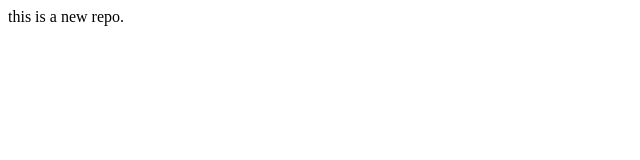
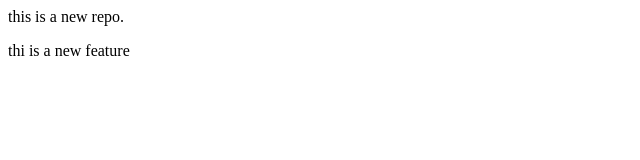
Before and after one commit to gaurkarabhijit/localrepo, a plain HTML site: page index.html in a window 1280 px wide. Shown: the full height of the page, 0-640 px from the left. Drawn offline with Linux system fonts and the light colour scheme.

Commit message:
Add new feature

```diff
--- a/index.html
+++ b/index.html
@@ -1 +1,2 @@
 <p>this is a new repo.</p>
+<p>thi is a new feature</p>
```
